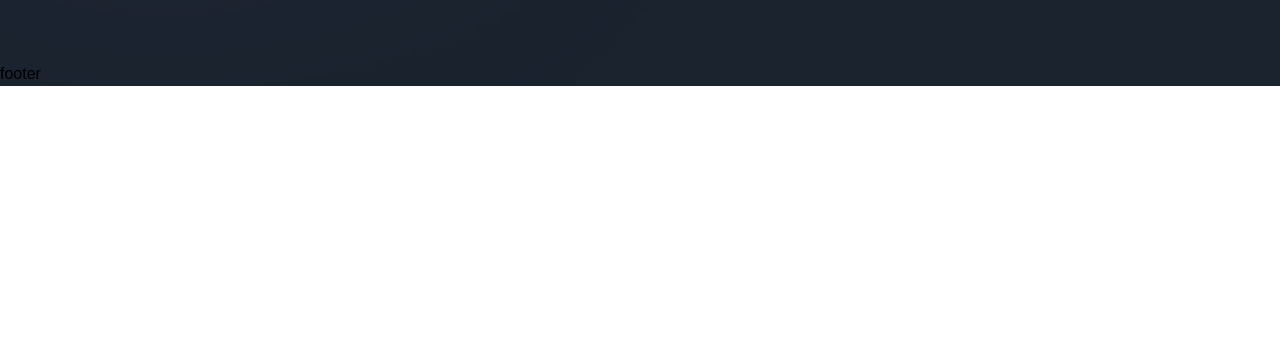
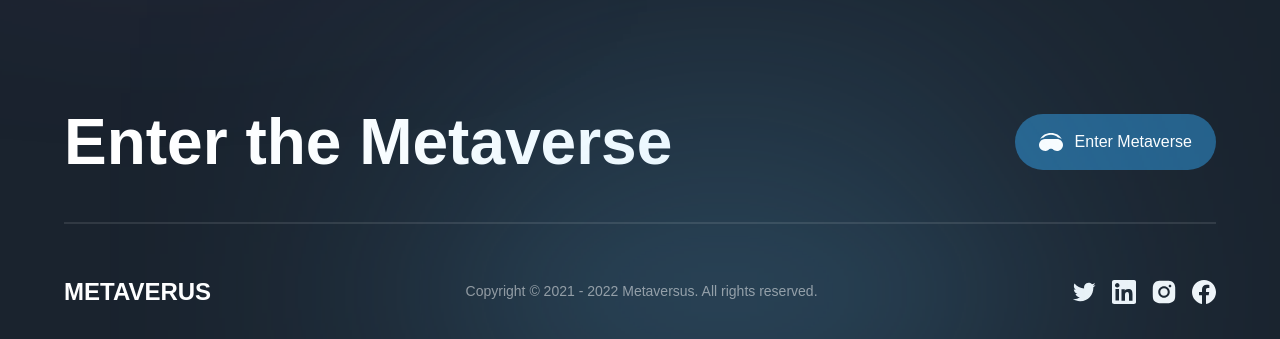
Before and after one commit to jmdc89/MetaverseWebsite, a Next.js app: page / in a window 1280 px wide. Shown: the part 6912-7251 px from the top of the page. Before the commit the page ends 6998 px from the top, so only its background shows below. Built offline with nearby package versions, Linux system fonts and the light colour scheme; a web font is replaced by a local one.

Commit message:
Update Footer.jsx
component

```diff
--- a/components/Footer.jsx
+++ b/components/Footer.jsx
@@ -7,9 +7,55 @@
 import { footerVariants } from '../utils/motion';
 
 const Footer = () => (
-  <footer>
-    footer
-  </footer>
+  <motion.footer
+    variants={footerVariants}
+    initial="hidden"
+    whileInView="show"
+    className={`${styles.xPaddings} py-8 relative`}
+  >
+    <div className="footer-gradient" />
+    <div className={`${styles.innerWidth} mx-auto flex flex-col gap-8`}>
+      <div className="flex items-center justify-between flex-wrap gap-5">
+        <h4 className="font-bold md:text-[64px] text-[44px] text-white">
+          Enter the Metaverse
+        </h4>
+        <button type="button" className="flex items-center h-fit py-4 px-6 bg-[#25618B] rounded-[32px] gap-[12px]">
+          <img
+            src="/headset.svg"
+            alt="headset"
+            className="w-[24px] h-[24px] object-contain"
+          />
+          <span className="font-normal text-[16px] text-white">
+            Enter Metaverse
+          </span>
+        </button>
+      </div>
+
+      <div className="flex flex-col">
+        <div className="mb-[50px] h-[2px] bg-white opacity-10" />
+
+        <div className="flex items-center justify-between flex-wrap gap-4">
+          <h4 className="font-extrabold text-[24px] text-white">
+            METAVERUS
+          </h4>
+          <p className="font-normal text-[14px] text-white opacity-50">
+            Copyright © 2021 - 2022 Metaversus. All rights reserved.
+          </p>
+
+          <div className="flex gap-4">
+            {socials.map((social) => (
+              <img
+                key={social.name}
+                src={social.url}
+                alt={social.name}
+                className="w-[24px] h-[24px] object-contain cursor-pointer"
+              />
+            ))}
+          </div>
+        </div>
+      </div>
+    </div>
+  </motion.footer>
 );
 
 export default Footer;
```
